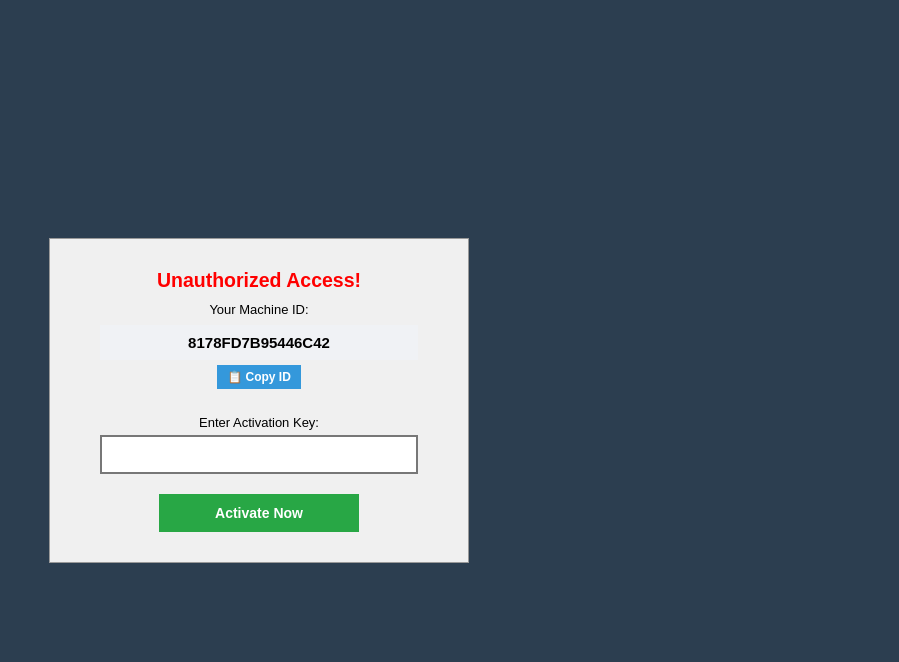
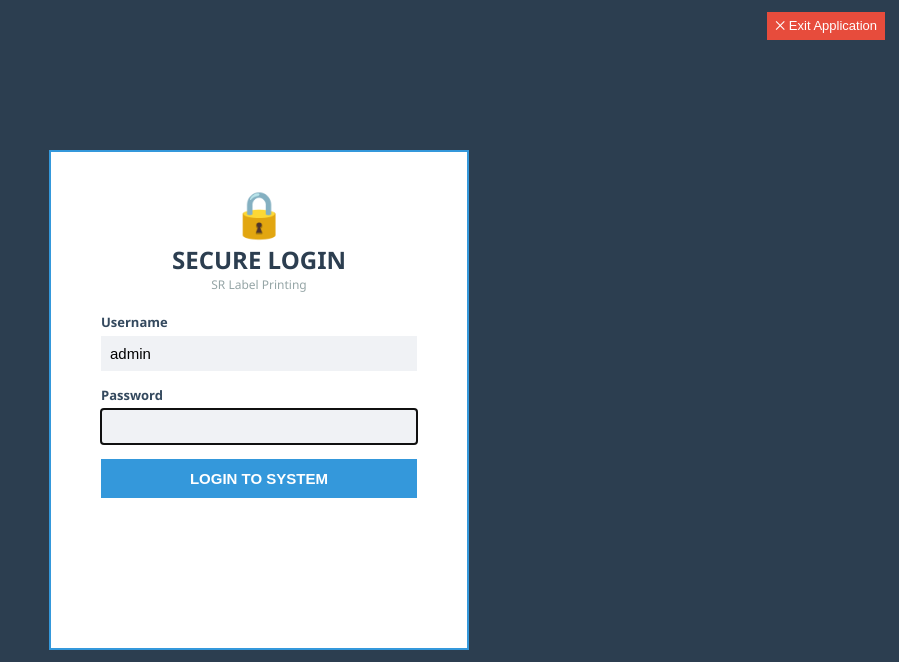
Before and after one commit to shohelrana520615/shohelrana, a plain HTML site: page labelprint/index.html in a window 1280 px wide. Shown: the whole page, without its empty margins (381-1280 px from the left). Drawn offline with nearby package versions, Linux system fonts and the light colour scheme.

Commit message:
Update index.html

```diff
--- a/labelprint/index.html
+++ b/labelprint/index.html
@@ -49,15 +49,6 @@ td{text-align:center;padding:3px;border-bottom:1px solid #eee}
 .md div{background:#f8f9fa;padding:20px;text-align:center;width:300px}
 .md input{font-size:16px;text-align:center;width:100%;margin:10px 0 15px}
 </style></head><body>
-
-<div class="ov hide" id="act"><div class="card" style="background:#f0f0f0;border:1px solid #999;text-align:center;min-height:0;font-family:Arial">
-<h2 style="color:red;margin:0 0 10px">Unauthorized Access!</h2>Your Machine ID:
-<input id="mid" readonly style="font-weight:bold;text-align:center;margin:8px 0 5px">
-<button class="b" style="width:auto;padding:5px 10px;background:#3498db;font-size:12px" onclick="copyId()">📋 Copy ID</button>
-<div id="cs" style="color:#28a745;font-weight:bold;font-size:11px;height:16px"></div>
-<div style="margin-top:10px">Enter Activation Key:</div>
-<input id="key" style="margin:5px 0 20px;background:#fff;border:2px solid #777">
-<button class="b g" style="width:200px;background:#28a745;font-size:14px" onclick="activate()">Activate Now</button></div></div>
 
 <div class="ov hide" id="login"><div class="card" style="text-align:center">
 <div style="font-size:45px;color:#3498db">🔒</div><div style="font-size:24px;font-weight:bold;color:#2c3e50">SECURE LOGIN</div>
@@ -115,14 +106,10 @@ td{text-align:center;padding:3px;border-bottom:1px solid #eee}
 <button class="b rr" style="padding:6px 15px" onclick="alert('Printer queue clearing is supported on Windows desktop only.')">Clear Printer Queue</button></div>
 
 <script>
-const $=id=>document.getElementById(id),SALT='SR_IT_SOLUTIONS_2026',LS=localStorage;
+const $=id=>document.getElementById(id),LS=localStorage;
 let T1=[["Date",""],["T.C No",""],["SUP/QA",""],["Style No",""],["Colour",""],["M/C",""],["OP/ID",""],["Lot No",""],["Size",""],["Qty",""],["WT",""],["Start No",""],["End No",""],["Series Qty",""]],
 T2=[["Style No",""],["Colour",""],["Lot No",""],["Size",""],["OP/ID",""],["T.C No",""],["M/C",""],["SUP/QA",""],["Process"," ID NO"],["Neck",""],["Piping",""],["Stech",""],["Side Jone",""]],
 E1=[],E2=[],cur=0,busy=false,lastEnter=0,sel,locked=true,shown=[];
-let MID=LS.getItem('machine_id');if(!MID){MID=[...crypto.getRandomValues(new Uint8Array(8))].map(x=>x.toString(16).padStart(2,'0')).join('').toUpperCase();LS.setItem('machine_id',MID)}
-async function verify(id,k){const h=await crypto.subtle.digest('SHA-256',new TextEncoder().encode(id+SALT));return [...new Uint8Array(h)].map(x=>x.toString(16).padStart(2,'0')).join('').slice(0,12).toUpperCase()===k}
-function copyId(){navigator.clipboard.writeText(MID);$('cs').textContent='✔ কপি হয়ে গেছে!';setTimeout(()=>$('cs').textContent='',2000)}
-async function activate(){const k=$('key').value.trim();if(await verify(MID,k)){LS.setItem('license',k);alert('Software Activated! Please Restart.');location.reload()}else alert('Invalid Activation Key!')}
 function doLogin(){const p=$('p').value;if(!p)return alert('Please enter your password!');const sp=LS.getItem('user_pass')||'';
  if($('u').value==='admin'&&(p==='Abc1234@#'||(sp!==''&&p===sp))){$('login').classList.add('hide');locked=false}else alert('Invalid Credentials! Please try again.')}
 function savePwd(){const v=$('np').value;if(!v)return alert('Password cannot be empty!');LS.setItem('user_pass',v);alert('User Password Updated!');$('pwd').classList.add('hide');$('np').value=''}
@@ -223,7 +210,6 @@ document.addEventListener('keydown',e=>{if(locked||e.defaultPrevented)return;con
   if(txt){const E=cur===0?E1:E2,i=E.indexOf(a);if(i>=0)mv(a,E,1)}else if(a.tagName!=='INPUT'||a.type==='checkbox'||a.type==='password'){if(a.type==='password')return;e.preventDefault();run(genFinal)}}
  else if(e.key==='3'&&!txt)run(genManual)});
 
-(async()=>{if(!(await verify(MID,LS.getItem('license')||''))){$('mid').value=MID;$('act').classList.remove('hide');return}
- loadH();$('app').classList.remove('hide');$('bot').classList.remove('hide');$('login').classList.remove('hide');
+(()=>{loadH();$('app').classList.remove('hide');$('bot').classList.remove('hide');$('login').classList.remove('hide');
  render($('s1'),T1,E1,true);render($('s2'),T2,E2,false);showAll();setTimeout(prev,100);clock();setInterval(clock,1000);$('p').focus()})();
 </script></body></html>
```
